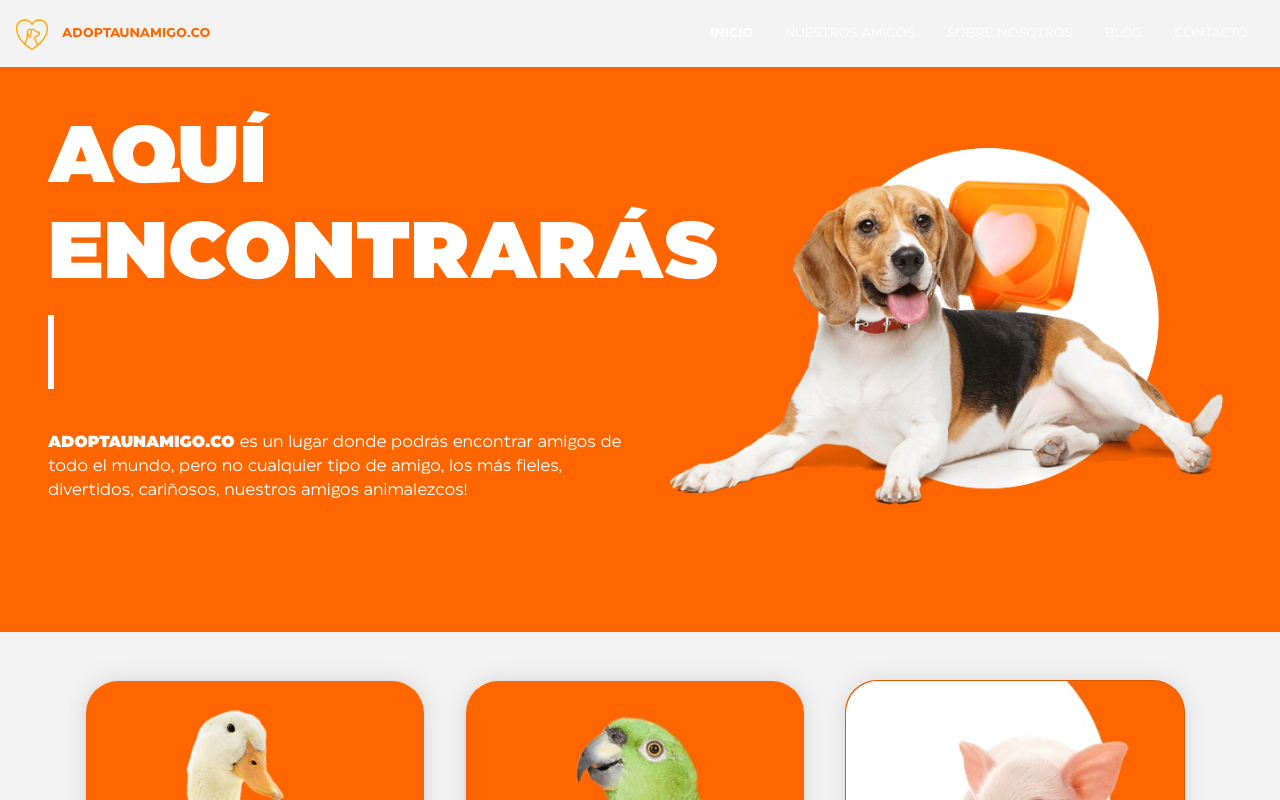
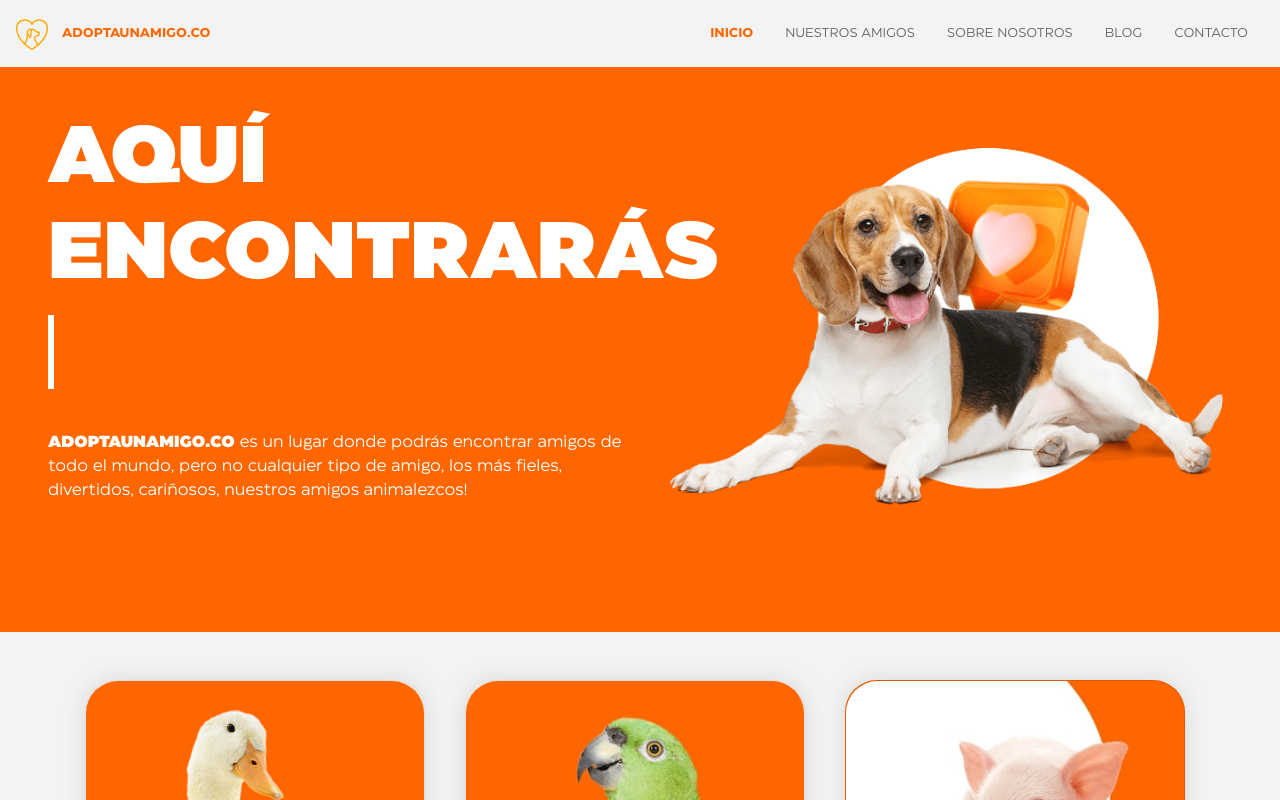
Before and after one commit to camilazombia/Adoptaunamigo_, a plain HTML site: page index.html in a window 1280 px wide. Drawn offline with nearby package versions, Linux system fonts and the light colour scheme.

Commit message:
Ajustes entrega final

```diff
--- a/scss/_general.scss
+++ b/scss/_general.scss
@@ -1,7 +1,8 @@
 
 /*general*/
-a:link {
+a{
     color: #ffff;
+    text-decoration: none;
 }
 
 html,body{
```
Also changed, not shown: pages/sobrenosotros.html (+1 -1 lines), css/styles.css.
